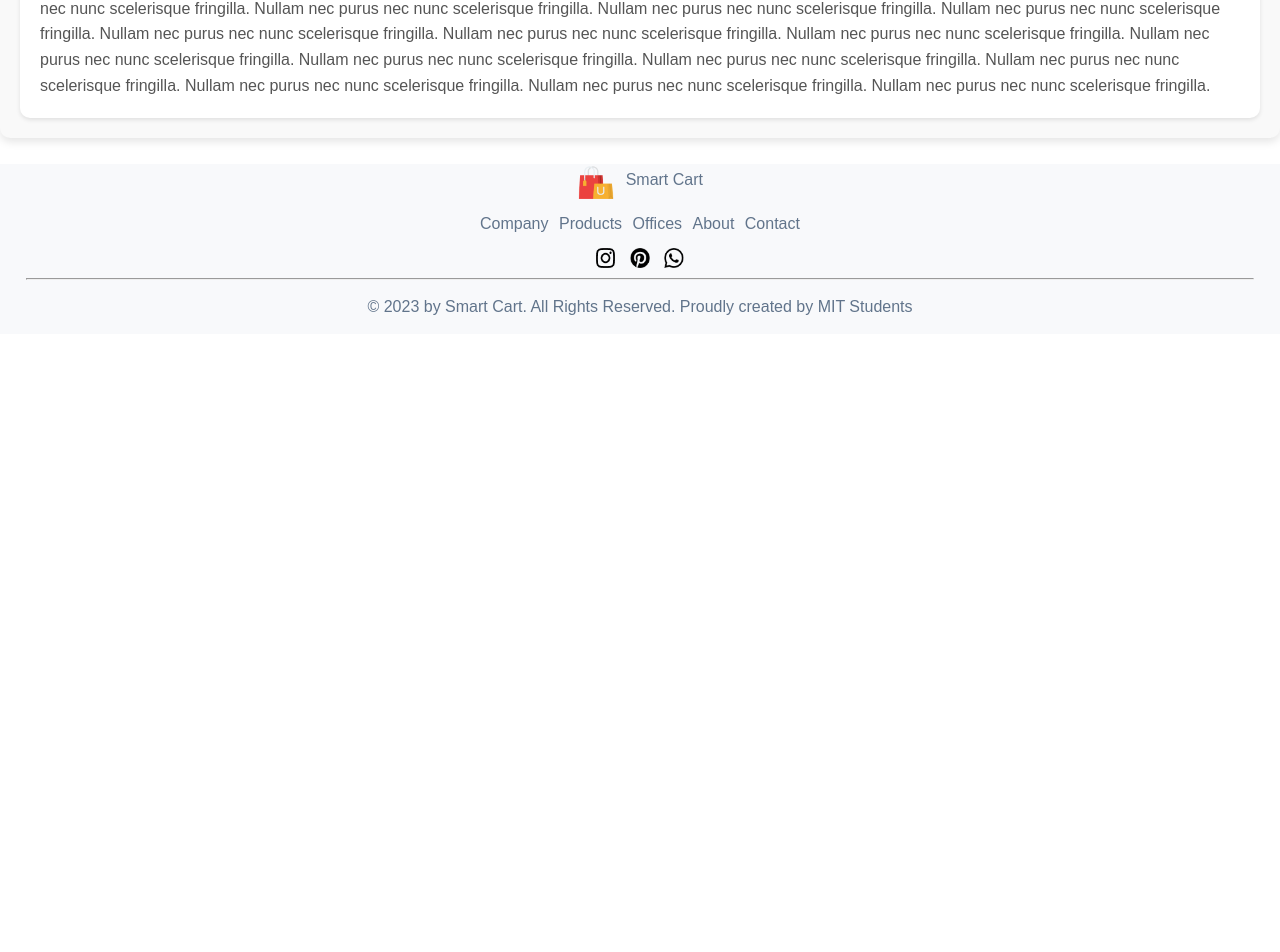
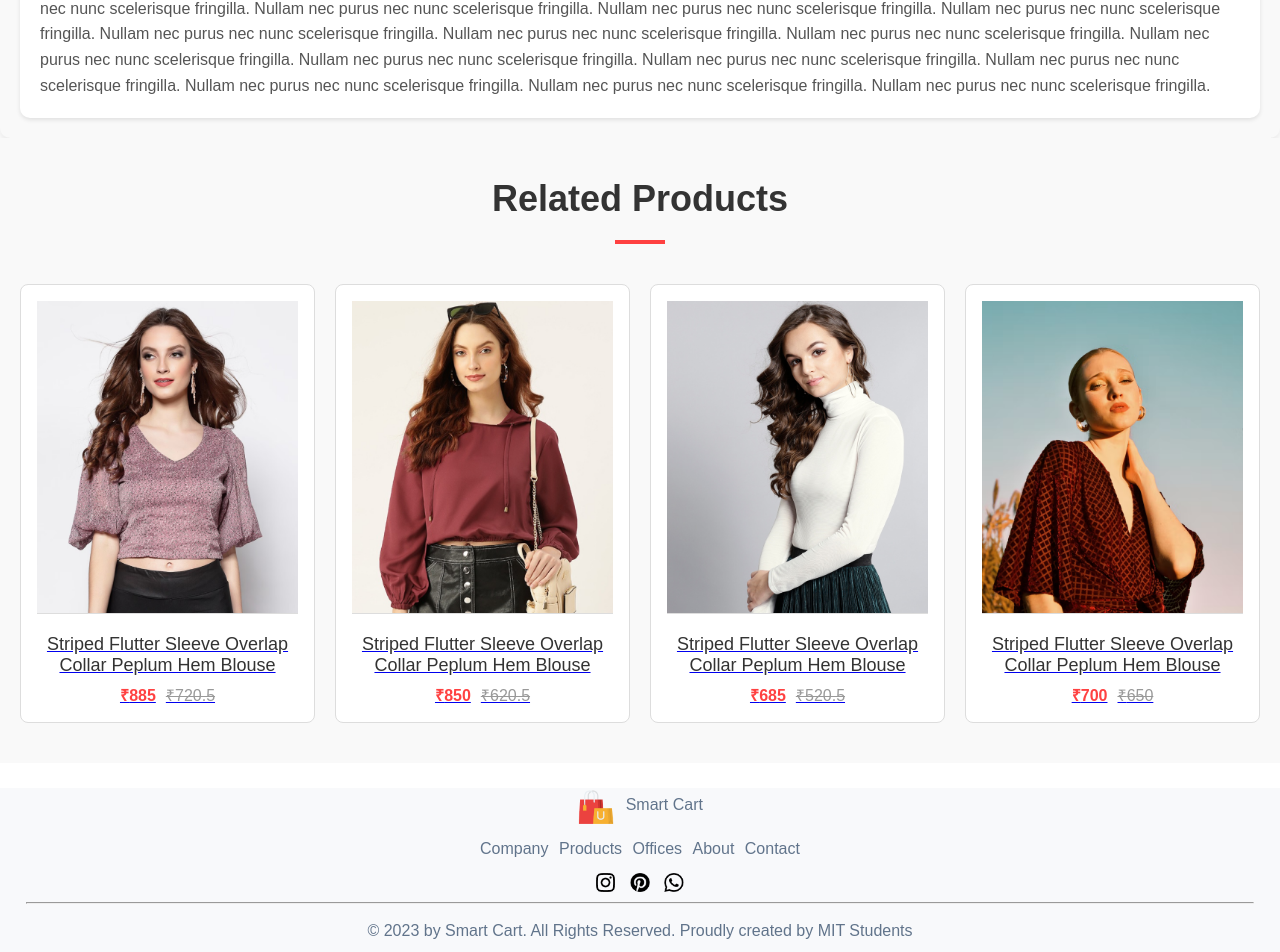
Before and after one commit to Prakritig01/SmartCart, a React (Create React App) app in the folder smart-cart/: page /product/1 in a window 1280 px wide. Shown: the part 812-1764 px from the top of the page. Before the commit the page ends 1146 px from the top, so only its background shows below. Built offline with nearby package versions, Linux system fonts and the light colour scheme.

Commit message:
related products component added

```diff
--- /dev/null
+++ b/smart-cart/src/Components/RelatedProducts/RelatedProducts.css
@@ -0,0 +1,23 @@
+.relatedproducts {
+    padding: 40px 20px;
+    background-color: #f9f9f9;
+    text-align: center;
+  }
+
+  .relatedproducts h1 {
+    font-size: 36px;
+    color: #333;
+    margin-bottom: 20px;
+  }
+
+  .relatedproducts hr {
+    width: 50px;
+    border: 2px solid #ff4141;
+    margin: 0 auto 40px auto;
+  }
+
+  .relatedproducts-items {
+    display: grid;
+    grid-template-columns: repeat(auto-fit, minmax(250px, 1fr));
+    gap: 20px;
+  }
--- /dev/null
+++ b/smart-cart/src/Components/RelatedProducts/RelatedProducts.jsx
@@ -0,0 +1,50 @@
+import { useContext } from "react";
+import { ShopContext } from "../../Context/Shopcontext";
+import all_products from "../Assests/all_products";
+import Item from "../Item/Item";
+import './RelatedProducts.css';
+
+
+function getRelatedProductsFromCategory(category,all_products) {
+    const same_category_products = all_products.filter(product=> product.category == category);
+    console.log("same category products:");
+    console.log(same_category_products);
+    const len = same_category_products.length;
+    console.log(len);
+    //generate 4 numbers between range len
+    let random_set = new Set();
+    const related_products = [];
+    const related_products_ids = [];
+    while(random_set.size <4 && same_category_products.length > 0){
+        const random_num = Math.floor(Math.random()*len);
+        if(random_set.has(random_num)){
+            continue;
+        }
+        random_set.add(random_num);
+        related_products.push(same_category_products[random_num]);
+        related_products_ids.push(same_category_products[random_num].id);
+
+    }
+    console.log("related products:",related_products);
+    console.log("related_products_id",related_products_ids);
+    return related_products;
+}
+
+const RelatedProducts = ({category}) => {
+    const all_products = useContext(ShopContext);
+    //ab humei all_products mei se related products vaala array chahiye jiske liyehumne alag function likh diya
+    const related_products_array = getRelatedProductsFromCategory(category,all_products);
+    return (
+        <div className="relatedproducts">
+            <h1>Related Products</h1>
+            <hr />
+            <div className="relatedproducts-items">
+                {related_products_array.map(item =>{
+                    return <Item key = {item.id} item = {item} />
+                })}
+            </div>
+        </div>
+     );
+}
+
+export default RelatedProducts;
--- a/smart-cart/src/Pages/Product.jsx
+++ b/smart-cart/src/Pages/Product.jsx
@@ -4,6 +4,7 @@ import { useContext } from "react";
 import { ShopContext } from "../Context/Shopcontext";
 import ProductDisplay from "../Components/ProductDisplay/ProductDisplay";
 import DescriptionBox from "../Components/Description_box/Description";
+import RelatedProducts from "../Components/RelatedProducts/RelatedProducts";
 const Product = () => {
   const { id } = useParams();
   const all_products = useContext(ShopContext);
@@ -12,12 +13,14 @@ const Product = () => {
   const single_product_array = all_products.filter((product) => product.id == id);
   const single_product = single_product_array[0];
   console.log(single_product);
+  console.log(single_product.category);
   return (
     <>
       {/* <h1>Product page : {id}</h1> */}
       <Breadcrumb product={single_product} />
       <ProductDisplay product={single_product} />
       <DescriptionBox/>
+      <RelatedProducts category = {single_product.category} />
     </>
   );
 };
```
